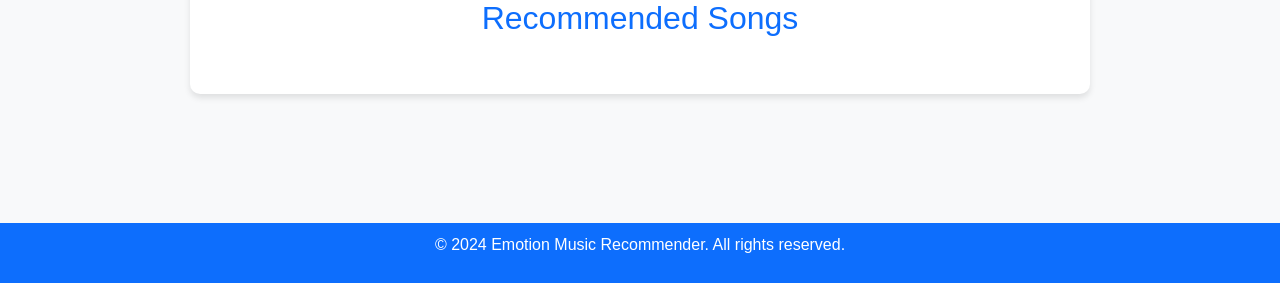
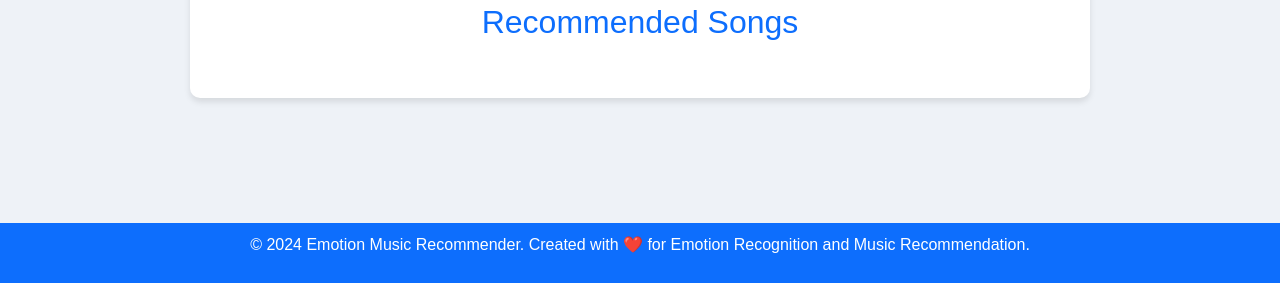
Before and after one commit to Jeesoo-Jhun/mood-detection-music-recommendation, a Flask app: template templates/index.html in a window 1280 px wide. Shown: the part 517-800 px from the top of the page. Run offline with Flask 2, Linux system fonts and the light colour scheme; the template is opened without the code that fills it, so the values that code supplies are empty; parts of the project's set-up code (start-up, migrations or seed data) failed here and were passed over; some libraries are stand-ins or nearby versions.

Commit message:
Update index.html

```diff
--- a/templates/index.html
+++ b/templates/index.html
@@ -9,7 +9,7 @@
     <script src="//ajax.googleapis.com/ajax/libs/jquery/1.9.1/jquery.min.js"></script>
     <style>
         body {
-            background-color: #f8f9fa;
+            background-color: #eef2f7;
             font-family: 'Arial', sans-serif;
         }
         .header {
@@ -28,6 +28,13 @@
         }
         .video-feed {
             text-align: center;
+            margin-bottom: 20px;
+        }
+        .video-feed img {
+            max-width: 100%;
+            height: auto;
+            border: 2px solid #0d6efd;
+            border-radius: 10px;
         }
         .song-table {
             margin-top: 20px;
@@ -44,6 +51,9 @@
             bottom: 0;
             width: 100%;
         }
+        h2 {
+            color: #0d6efd;
+        }
     </style>
 </head>
 <body>
@@ -52,18 +62,19 @@
     </div>
 
     <div class="main-container">
-        <h2 class="text-center text-primary">Emotion Detector</h2>
+        <h2 class="text-center">Emotion Detector</h2>
         <div class="video-feed">
-            <img src="{{ url_for('video_feed') }}" class="img-fluid rounded" style="max-width: 100%; height: auto;" />
+            <!-- Displaying live video feed -->
+            <img src="{{ url_for('video_feed') }}" alt="Live Emotion Feed" class="img-fluid rounded">
         </div>
 
-        <h2 class="text-center text-primary mt-4">Recommended Songs</h2>
+        <h2 class="text-center mt-4">Recommended Songs</h2>
         <div class="song-table">
-            <table class="table table-striped table-hover">
+            <table class="table table-bordered table-hover">
                 <thead class="table-dark">
                     <tr>
                         {% for heading in headings %}
-                            <th>{{ heading }}</th>
+                            <th class="text-center">{{ heading }}</th>
                         {% endfor %}
                     </tr>
                 </thead>
@@ -81,11 +92,11 @@
     </div>
 
     <div class="footer">
-        <p>&copy; 2024 Emotion Music Recommender. All rights reserved.</p>
+        <p>&copy; 2024 Emotion Music Recommender. Created with ❤️ for Emotion Recognition and Music Recommendation.</p>
     </div>
 
     <script>
-        // Automatically refresh the page every 5 seconds to fetch new data
+        // Automatically refresh the page every 5 seconds to fetch updated data
         setInterval(function () {
             location.reload();
         }, 5000);
```
